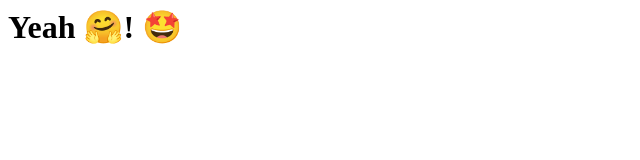
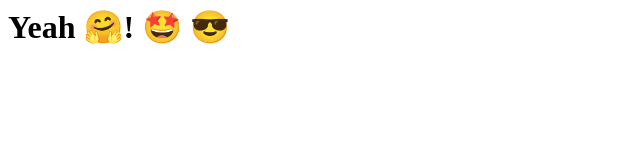
Before and after one commit to jlandure/dummy-static-appengine, a plain HTML site: page index.html in a window 1280 px wide. Shown: the whole page, without its empty margins (0-640 px from the left). Drawn offline with Linux system fonts and the light colour scheme.

Commit message:
:sparkles: new version

```diff
--- a/index.html
+++ b/index.html
@@ -4,6 +4,6 @@
 	<meta charset="UTF-8">
 </head>
 <body>
-	<h1>Yeah 🤗! 🤩</h1>
+	<h1>Yeah 🤗! 🤩 😎</h1>
 </body>
 </html>
```
